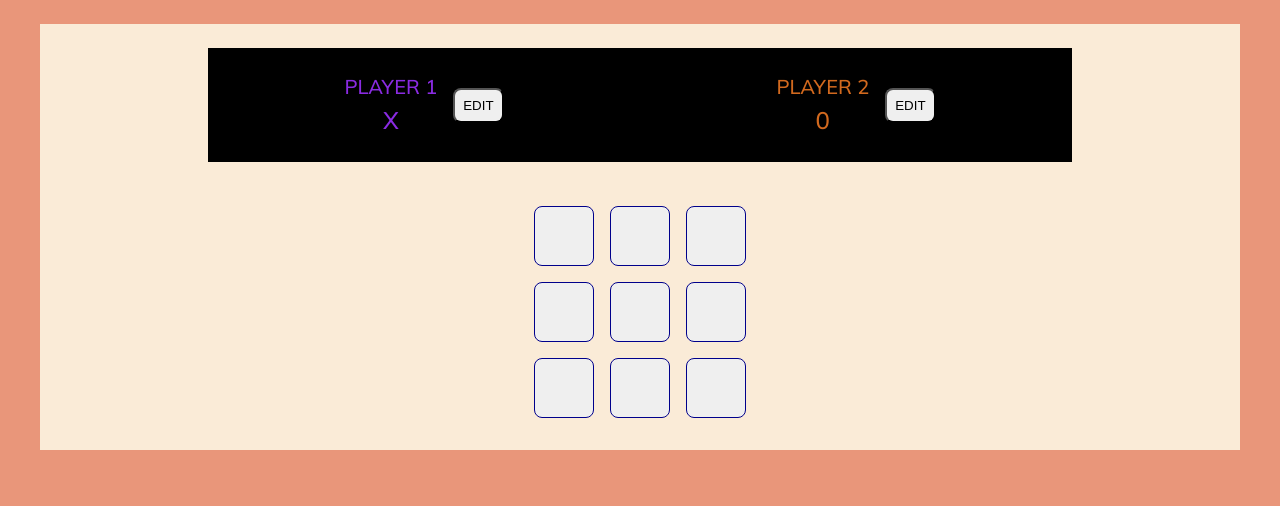
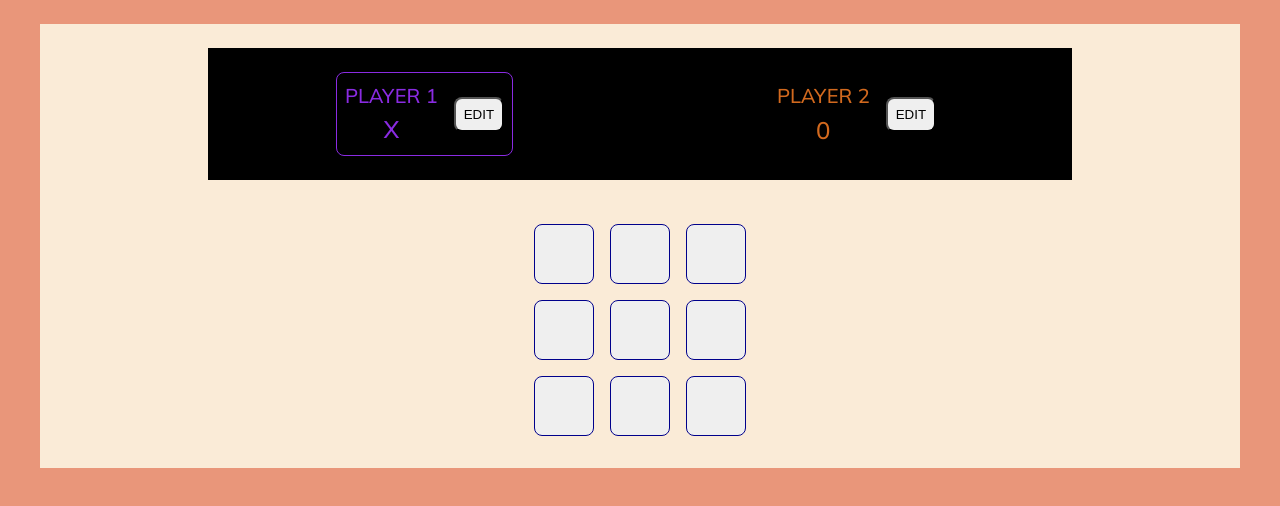
Before and after one commit to PVinaches/TicTacToe_ReactPractice, a React (Vite) app in the folder tic-tac-toe/: page / in a window 1280 px wide. Shown: the top 506 px of the page. Built offline with nearby package versions, Linux system fonts and the light colour scheme.

Commit message:
feat: marking active player style upd

```diff
--- a/tic-tac-toe/src/components/Player.css
+++ b/tic-tac-toe/src/components/Player.css
@@ -4,6 +4,14 @@
   justify-content: space-around;
   text-align: center;
   gap: 16px;
+  padding: 8px;
+
+  &.active {
+    color: blueviolet;
+    font-weight: 600;
+    border: 1px solid blueviolet;
+    border-radius: 8px;
+  }
 }
 
 .player {
@@ -11,11 +19,6 @@
   flex-direction: column;
   justify-content: space-around;
   text-align: center;
-
-  &.active {
-    color: blueviolet;
-    font-weight: 600;
-  }
 }
 
 .player-name {
--- a/tic-tac-toe/src/components/Player.jsx
+++ b/tic-tac-toe/src/components/Player.jsx
@@ -21,8 +21,8 @@ export default function Player({ name, symbol, isActive }) {
 
 
   return (
-    <div className="player-box">
-      <div className={isActive ? "player active" : "player"} >
+    <div className={isActive ? "player-box active" : "player-box"} >
+      <div className="player" >
         {editablePlayerName}
         <span className="player-symbol">{symbol}</span>
       </div>
```
